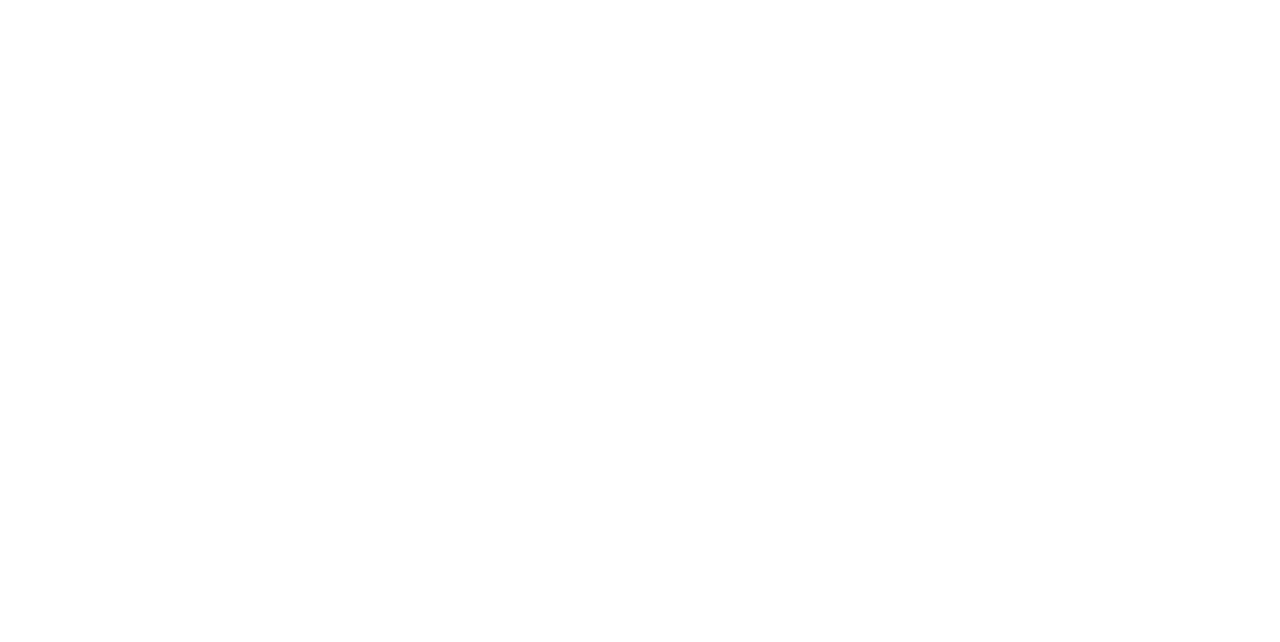
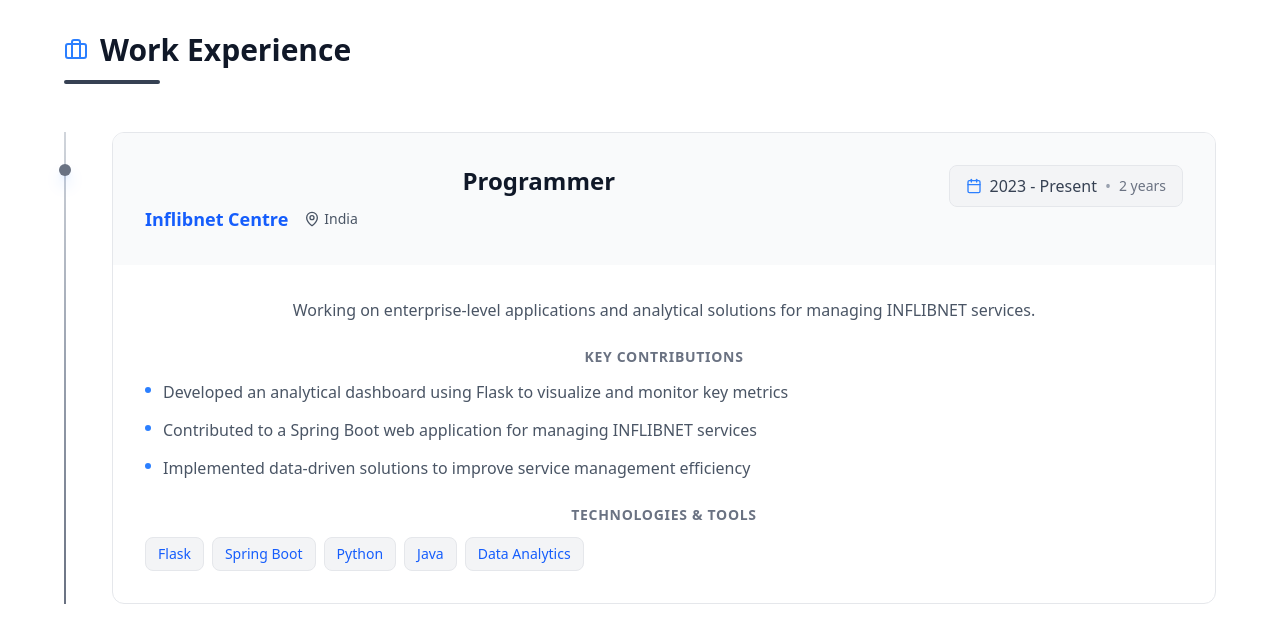
Before and after one commit to abhishek2316/portfolio, a React (Vite) app: page /portfolio/experience in a window 1280 px wide. Before the commit this address had no page. Shown: the top 642 px of the page. Built offline with nearby package versions, Linux system fonts and the light colour scheme.

Commit message:
Updated the Experience section:2

```diff
--- a/src/App.jsx
+++ b/src/App.jsx
@@ -13,7 +13,7 @@
       <Header />
       <Home />
       <Experience />
-      <Contact />
+      {/* <Contact /> */}
     </>
   )
 }
@@ -24,7 +24,9 @@
         <Routes>
           <Route path="/" element={<HomePage />} />
           {/* <Route path="/projects" element={<UnderConstruction />} /> */}
+          <Route path="/experience" element={<Experience />} />
           <Route path="/projects" element={<Projects />} />
+          <Route path="/contact" element={<Contact />} />
         </Routes>
     </div>
   )
--- a/src/Components/Experience.jsx
+++ b/src/Components/Experience.jsx
@@ -1,5 +1,5 @@
 import React from "react";
-import { Briefcase, Calendar, MapPin, Code, Database, Server } from "lucide-react";
+import { Briefcase, Calendar, MapPin } from "lucide-react";
 
 function Experience() {
   const experiences = [
@@ -21,40 +21,42 @@
   ];
 
   return (
-    <section className="flex flex-col w-full px-4 sm:px-8 lg:px-16 py-16 mt-12 bg-gradient-to-b from-transparent to-gray-900/30">
-      <div className="max-w-6xl mx-auto w-full">
+    // <section className="flex flex-col w-full px-4 sm:px-8 lg:px-16 py-16 bg-gray-50 dark:bg-transparent">
+      <div className="max-w-6xl mx-auto w-full" id="experience">
         {/* Section Header */}
         <div className="mb-12">
           <div className="flex items-center gap-3 mb-3">
-            <Briefcase className="w-6 h-6 text-blue-400" />
-            <h2 className="text-3xl font-bold text-white">
+            <Briefcase className="w-6 h-6 text-blue-500 dark:text-blue-400" />
+            <h2 className="text-3xl font-bold text-gray-900 dark:text-white">
               Work Experience
             </h2>
           </div>
-          <div className="h-1 w-24 bg-gradient-to-r from-blue-500 to-purple-600 rounded-full"></div>
+          <div className="h-1 w-24 bg-gray-700 rounded-full"></div>
         </div>
 
         {/* Experience Timeline */}
         <div className="relative">
           {/* Timeline line */}
-          <div className="absolute left-0 top-0 bottom-0 w-0.5 bg-gradient-to-b from-blue-500 via-purple-500 to-transparent hidden md:block"></div>
 
-          {experiences.map((exp, index) => (
-            <div key={exp.id} className="relative mb-8 last:mb-0">
-              {/* Timeline dot */}
-              <div className="absolute left-0 top-8 w-3 h-3 bg-blue-500 rounded-full -translate-x-[5px] shadow-lg shadow-blue-500/50 hidden md:block"></div>
+          {/* <div className="absolute left-0 top-0 bottom-0 w-0.5 bg-gradient-to-b from-blue-500 via-purple-500 to-transparent hidden md:block"></div> */}
+            <div className="absolute left-0 top-0 bottom-0 w-0.5 bg-gradient-to-b from-gray-300 via-gray-400 to-gray-500 dark:from-gray-600 dark:via-gray-500 dark:to-gray-400 hidden md:block"></div>
+
+            {experiences.map((exp) => (
+              <div key={exp.id} className="relative mb-8 last:mb-0">
+                {/* Timeline dot */}
+                <div className="absolute left-0 top-8 w-3 h-3 bg-gray-500 rounded-full -translate-x-[5px] shadow-lg shadow-blue-500/50 hidden md:block"></div>
 
               {/* Experience Card */}
-              <div className="md:ml-12 bg-gray-800/50 backdrop-blur-sm rounded-xl border border-gray-700/50 hover:border-blue-500/50 transition-all duration-300 hover:shadow-xl hover:shadow-blue-500/10 overflow-hidden group">
+              <div className="md:ml-12 bg-white dark:bg-gray-800/50 backdrop-blur-sm rounded-xl border border-gray-200 dark:border-gray-700/50 hover:border-blue-500/50 dark:hover:border-blue-500/50 transition-all duration-300 hover:shadow-xl hover:shadow-blue-500/10 overflow-hidden group">
                 {/* Header Section */}
-                <div className="p-6 sm:p-8 bg-gradient-to-r from-gray-800/80 to-gray-800/40">
+                <div className="p-6 sm:p-8 bg-gray-50 dark:bg-gradient-to-r dark:from-gray-800/80 dark:to-gray-800/40">
                   <div className="flex flex-col lg:flex-row lg:items-start lg:justify-between gap-4">
                     <div className="flex-1">
-                      <h3 className="text-2xl font-bold text-white mb-2 group-hover:text-blue-400 transition-colors">
+                      <h3 className="text-2xl font-bold text-gray-900 dark:text-white mb-2 group-hover:text-blue-500 dark:group-hover:text-blue-400 transition-colors">
                         {exp.role}
                       </h3>
-                      <div className="flex flex-wrap items-center gap-4 text-gray-300">
-                        <span className="text-lg font-semibold text-blue-400">
+                      <div className="flex flex-wrap items-center gap-4 text-gray-600 dark:text-gray-300">
+                        <span className="text-lg font-semibold text-blue-600 dark:text-blue-400">
                           {exp.company}
                         </span>
                         <span className="flex items-center gap-1 text-sm">
@@ -63,29 +65,29 @@
                         </span>
                       </div>
                     </div>
-                    <div className="flex items-center gap-2 text-gray-300 bg-gray-900/50 px-4 py-2 rounded-lg border border-gray-700/50">
-                      <Calendar className="w-4 h-4 text-blue-400" />
+                    <div className="flex items-center gap-2 text-gray-700 dark:text-gray-300 bg-gray-100 dark:bg-gray-900/50 px-4 py-2 rounded-lg border border-gray-200 dark:border-gray-700/50">
+                      <Calendar className="w-4 h-4 text-blue-500 dark:text-blue-400" />
                       <span className="font-medium">{exp.period}</span>
-                      <span className="text-gray-500">•</span>
-                      <span className="text-sm text-gray-400">{exp.duration}</span>
+                      <span className="text-gray-400 dark:text-gray-500">•</span>
+                      <span className="text-sm text-gray-500 dark:text-gray-400">{exp.duration}</span>
                     </div>
                   </div>
                 </div>
 
                 {/* Content Section */}
                 <div className="p-6 sm:p-8">
-                  <p className="text-gray-300 mb-6 leading-relaxed">
+                  <p className="text-gray-600 dark:text-gray-300 mb-6 leading-relaxed">
                     {exp.description}
                   </p>
 
                   {/* Key Achievements */}
                   <div className="mb-6">
-                    <h4 className="text-sm font-semibold text-gray-400 uppercase tracking-wider mb-3">
+                    <h4 className="text-sm font-semibold text-gray-500 dark:text-gray-400 uppercase tracking-wider mb-3">
                       Key Contributions
                     </h4>
                     <ul className="space-y-3">
                       {exp.achievements.map((achievement, idx) => (
-                        <li key={idx} className="flex items-start gap-3 text-gray-300">
+                        <li key={idx} className="flex items-start gap-3 text-gray-600 dark:text-gray-300">
                           <span className="inline-block w-1.5 h-1.5 bg-blue-500 rounded-full mt-2 flex-shrink-0"></span>
                           <span className="leading-relaxed">{achievement}</span>
                         </li>
@@ -95,14 +97,14 @@
 
                   {/* Technologies */}
                   <div>
-                    <h4 className="text-sm font-semibold text-gray-400 uppercase tracking-wider mb-3">
+                    <h4 className="text-sm font-semibold text-gray-500 dark:text-gray-400 uppercase tracking-wider mb-3">
                       Technologies & Tools
                     </h4>
                     <div className="flex flex-wrap gap-2">
                       {exp.technologies.map((tech, idx) => (
                         <span
                           key={idx}
-                          className="px-3 py-1.5 bg-gray-900/50 text-blue-400 rounded-lg text-sm font-medium border border-gray-700/50 hover:border-blue-500/50 hover:bg-gray-900 transition-all"
+                          className="px-3 py-1.5 bg-gray-100 dark:bg-gray-900/50 text-blue-600 dark:text-blue-400 rounded-lg text-sm font-medium border border-gray-200 dark:border-gray-700/50 hover:border-blue-500/50 hover:bg-gray-200 dark:hover:bg-gray-900 transition-all"
                         >
                           {tech}
                         </span>
@@ -114,15 +116,8 @@
             </div>
           ))}
         </div>
-
-        {/* Optional: Add more experiences message */}
-        <div className="mt-8 text-center">
-          <p className="text-gray-500 text-sm">
-            {/* Building experience one project at a time */}
-          </p>
-        </div>
       </div>
-    </section>
+    // </section>
   );
 }
 
--- a/src/Components/Header.jsx
+++ b/src/Components/Header.jsx
@@ -32,6 +32,12 @@
             Projects
           </Link>
           <a
+            href="#experience"
+            className="text-gray-700 dark:text-gray-300 hover:text-black dark:hover:text-white"
+          >
+            Experience
+          </a>
+          <a
             href={resume}
             target="_blank"
             rel="noopener noreferrer"
@@ -39,12 +45,12 @@
           >
             Resume
           </a>
-          <a
-            href="#contact"
+          <Link
+            to="/contact"
             className="text-gray-700 dark:text-gray-300 hover:text-black dark:hover:text-white"
           >
             Contact
-          </a>
+          </Link>
 
           {/* Dark Mode Toggle */}
           <button
@@ -75,6 +81,12 @@
             Projects
           </Link>
           <a
+            href="#experience"
+            className="text-gray-700 dark:text-gray-300 hover:text-black dark:hover:text-white"
+          >
+            Experience
+          </a>
+          <a
             href={resume}
             target="_blank"
             rel="noopener noreferrer"
```
